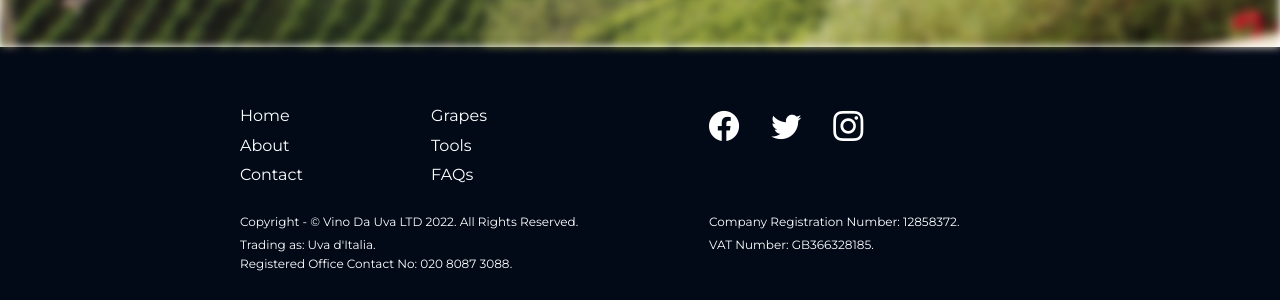
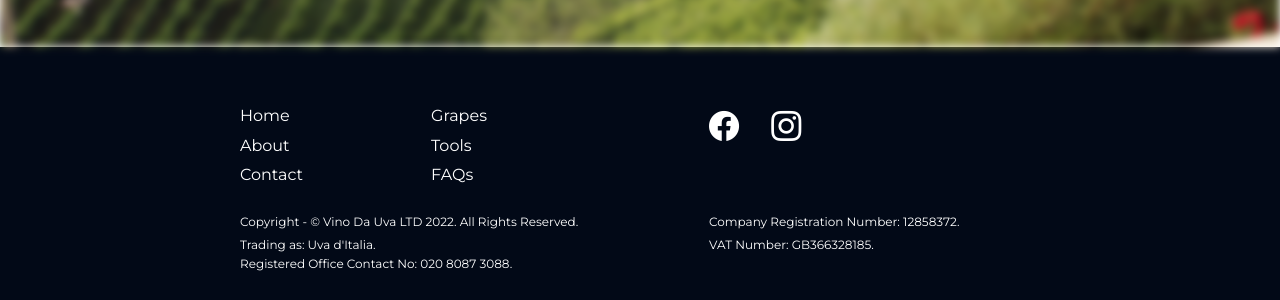
Before and after one commit to GG1982/vina-da-uva, a Jekyll site: the page built from pages/index.html, in a window 1280 px wide. Shown: the part 4890-5190 px from the top of the page. Built offline with Jekyll 4.4.1, drawn with Linux system fonts in a browser that asks for light colours.

Commit message:
update social links

```diff
--- a/_includes/footer.html
+++ b/_includes/footer.html
@@ -21,17 +21,13 @@
         <div class="footer-social">
             <ul class="social-links flex-row flex-wrap gap-2">
                 <li>
-                    <a href="http://">
+                    <a href="https://www.facebook.com/uvaditalia/" target="_blank" rel="noopener noreferrer">
                         <i class="social-link bi bi-facebook"></i>
                     </a>
                 </li>
+
                 <li>
-                    <a href="http://">
-                        <i class="social-link bi bi-twitter"></i>
-                    </a>
-                </li>
-                <li>
-                    <a href="http://">
+                    <a href="https://www.instagram.com/uvaditalia/?igshid=YmMyMTA2M2Y%3D" target="_blank" rel="noopener noreferrer">
                         <i class="social-link bi bi-instagram"></i>
                     </a>
                 </li>
--- a/_sass/main.scss
+++ b/_sass/main.scss
@@ -792,7 +792,6 @@
 }
 
 .bi-facebook,
-.bi-twitter,
 .bi-instagram
  {
   font-size: var(--step-1);
```
Also changed, not shown: 2 other files.
